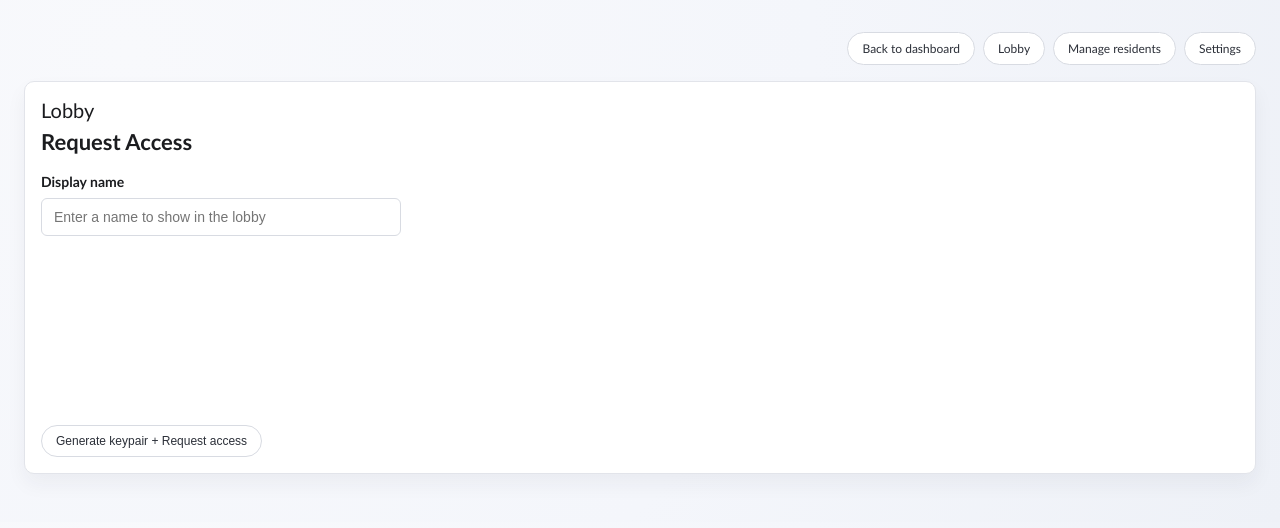
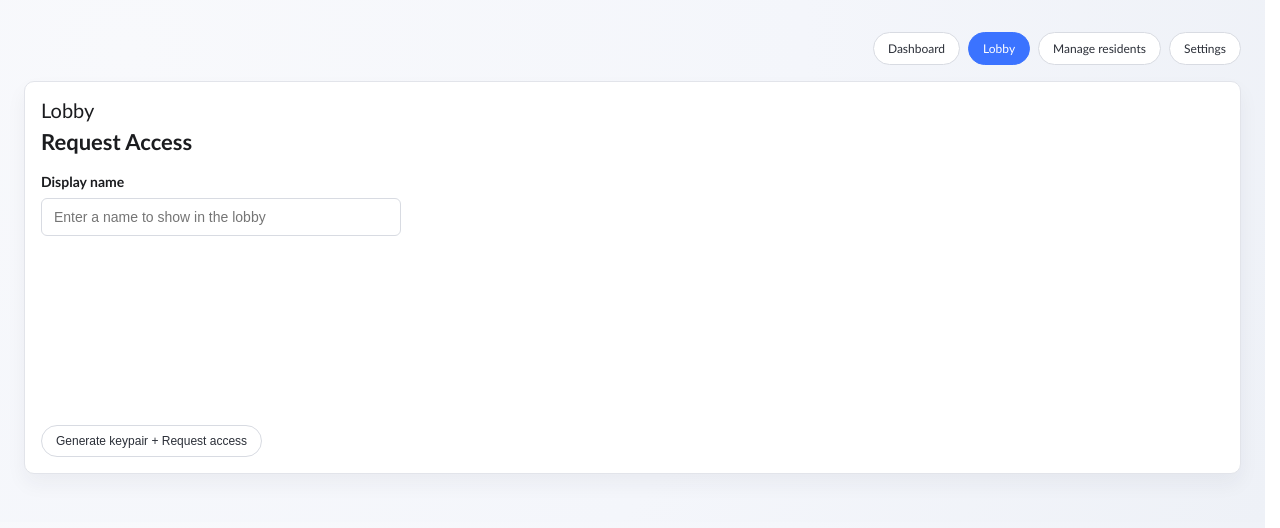
Before and after one commit to gulkily/penelope, a FastAPI app: page /lobby in a window 1280 px wide. Shown: the top 528 px of the page. Run offline with FastAPI, Linux system fonts and the light colour scheme.

Commit message:
chore: refine navbar alignment and state

```diff
--- a/app/main.py
+++ b/app/main.py
@@ -63,7 +63,6 @@ def index(request: Request) -> HTMLResponse:
         {
             "request": request,
             "current_page": "dashboard",
-            "show_ledger_link": False,
         },
     )
 
@@ -75,7 +74,6 @@ def lobby(request: Request) -> HTMLResponse:
         {
             "request": request,
             "current_page": "lobby",
-            "show_ledger_link": False,
         },
     )
 
@@ -87,7 +85,6 @@ def ledger(request: Request) -> HTMLResponse:
         {
             "request": request,
             "current_page": "ledger",
-            "show_ledger_link": False,
         },
     )
 
@@ -99,7 +96,6 @@ def session_reset(request: Request) -> HTMLResponse:
         {
             "request": request,
             "current_page": "session_reset",
-            "show_ledger_link": False,
         },
     )
 
@@ -116,7 +112,6 @@ def manage_projects(request: Request) -> HTMLResponse:
         {
             "request": request,
             "current_page": "projects",
-            "show_ledger_link": False,
         },
     )
 
@@ -128,7 +123,6 @@ def settings(request: Request) -> HTMLResponse:
         {
             "request": request,
             "current_page": "settings",
-            "show_ledger_link": True,
         },
     )
 
@@ -140,6 +134,5 @@ def confetti_debug(request: Request) -> HTMLResponse:
         {
             "request": request,
             "current_page": "confetti_debug",
-            "show_ledger_link": False,
         },
     )
--- a/static/css/main.css
+++ b/static/css/main.css
@@ -41,6 +41,9 @@
   --table-header: #4a4f59;
   --archived-text: #6f7683;
   --text-on-accent: #ffffff;
+  --nav-current-bg: var(--accent);
+  --nav-current-border: var(--accent);
+  --nav-current-text: var(--text-on-accent);
 }
 
 [hidden] {
@@ -84,6 +87,9 @@
   --table-header: #b9c2d3;
   --archived-text: #7d879c;
   --text-on-accent: #ffffff;
+  --nav-current-bg: var(--accent-border);
+  --nav-current-border: var(--accent-border);
+  --nav-current-text: var(--text-on-accent);
 }
 
 body {
@@ -98,6 +104,10 @@ body {
   color: var(--text-primary);
 }
 
+html {
+  scrollbar-gutter: stable;
+}
+
 .page {
   max-width: 1200px;
   margin: 32px auto 48px;
@@ -110,6 +120,12 @@ body {
 .page-nav {
   display: flex;
   justify-content: flex-end;
+  width: 100%;
+  align-self: stretch;
+}
+
+.page-nav .link-button-group {
+  margin-left: auto;
 }
 
 .page-header {
@@ -817,6 +833,12 @@ body {
   cursor: pointer;
 }
 
+.link-button.is-current {
+  border-color: var(--nav-current-border);
+  color: var(--nav-current-text);
+  background: var(--nav-current-bg);
+}
+
 .link-button:disabled {
   cursor: not-allowed;
   opacity: 0.55;
--- a/templates/partials/navbar.html
+++ b/templates/partials/navbar.html
@@ -1,25 +1,39 @@
 {#
   Expected context:
-  - show_ledger_link: bool
   - wrap_nav: bool (optional, defaults true)
 #}
 {% set wrap_nav = wrap_nav | default(true) %}
 {% if wrap_nav %}
 <div class="link-button-group">
 {% endif %}
-  <a class="link-button" href="/">Back to dashboard</a>
+  <a
+    class="link-button{% if current_page == 'dashboard' %} is-current{% endif %}"
+    href="/"
+  >
+    Dashboard
+  </a>
 
-  <a class="link-button" href="/lobby">
+  <a
+    class="link-button{% if current_page == 'lobby' %} is-current{% endif %}"
+    href="/lobby"
+  >
     Lobby <span class="badge" data-lobby-count hidden></span>
   </a>
 
-  <a class="link-button" href="/projects">Manage residents</a>
+  <a
+    class="link-button{% if current_page == 'projects' %} is-current{% endif %}"
+    href="/projects"
+  >
+    Manage residents
+  </a>
 
-  <a class="link-button" href="/settings">Settings</a>
+  <a
+    class="link-button{% if current_page == 'settings' %} is-current{% endif %}"
+    href="/settings"
+  >
+    Settings
+  </a>
 
-  {% if show_ledger_link %}
-    <a class="link-button" href="/ledger">Ledger</a>
-  {% endif %}
 {% if wrap_nav %}
 </div>
 {% endif %}
```
Also changed, not shown: docs/plans/navbar_standardization_step4_implementation_summary.md (+5 -0 lines).
